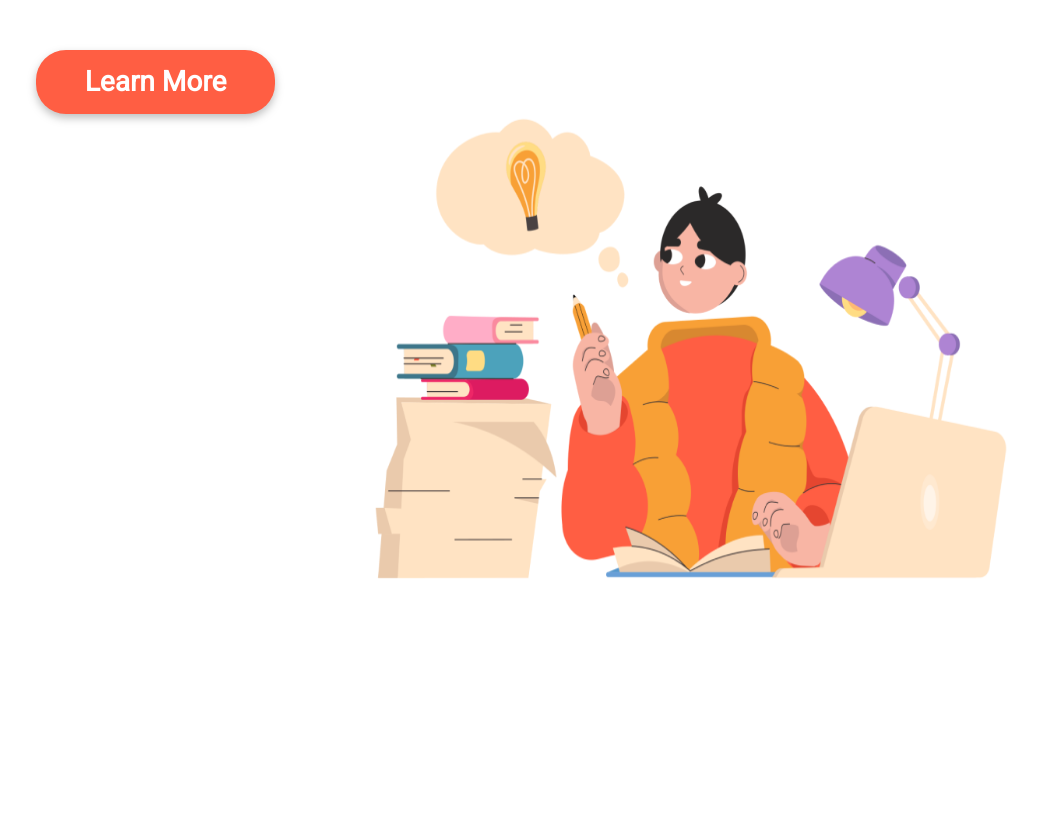
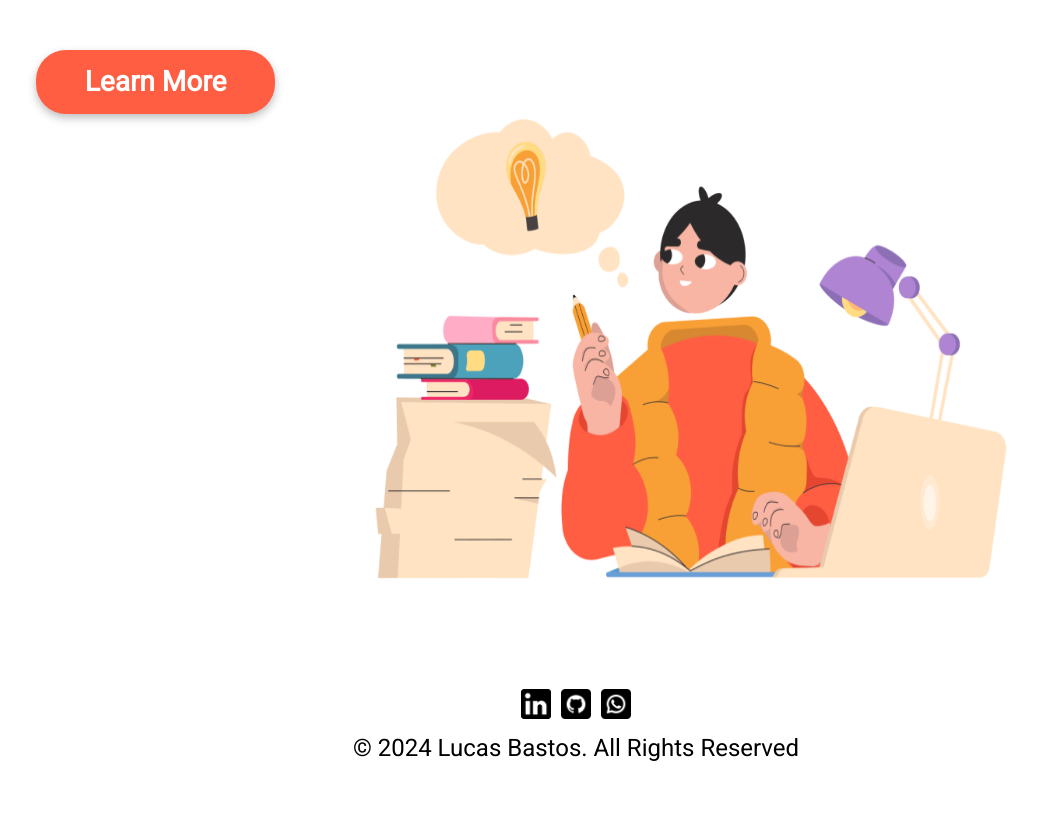
Before and after one commit to lbastoss/Project-library, a plain HTML site: page index.html in a window 1280 px wide. Shown: the part 539-1370 px from the top of the page, without its empty margins (64-1102 px from the left). Before the commit the page ends 1138 px from the top, so only its background shows below. Drawn offline with Linux system fonts and the light colour scheme.

Commit message:
adicionando e estilizando footer

```diff
--- a/index.html
+++ b/index.html
@@ -37,4 +37,29 @@
     <img src="./assets/image.png" class="image" alt="boy-learning">
 </body>
 
+<footer class="container">
+
+
+
+        <div class="links-footer">
+            <a href="https://www.linkedin.com/in/dev-lucas-bastoss/" target="_blank" title="Linkedin"><img
+                    src="./assets/logotipo-do-linkedin.png" alt="Linkedin-logo" class="social-media" /></a>
+
+            <a href="https://github.com/lbastoss" target="_blank" title="GitHub"><img src="./assets/github.png"
+                    alt="Github" class="social-media" /></a>
+
+            <a href="https://api.whatsapp.com/send?phone=5527998711427" alt="whatsapp-logo" target="_blank"
+                title="whatsapp"> <img src="./assets/whatsapp.png" class="social-media"></a>
+
+        </div>
+
+
+        <p class="develop"> &copy 2024 Lucas Bastos. All Rights Reserved</p>
+
+
+
+
+
+</footer>
+
 </html>
--- a/styles.css
+++ b/styles.css
@@ -81,3 +81,48 @@ p {
 
 
 }
+
+
+
+.links-footer {
+    display: flex;
+    align-items: center;
+    justify-content: center;
+    gap: 10px
+}
+
+.social-media:hover {
+    opacity: .8;
+}
+
+.social-media:active {
+    opacity: .4;
+}
+
+.social-media {
+    width: 30px;
+    display: flex;
+    align-items: center;
+    justify-content: center;
+
+
+
+}
+
+.container {
+    color: white;
+    display: flex;
+    flex-direction: column;
+    justify-content: center;
+    align-items: center;
+    margin-bottom: 30px;
+    margin-top: 90px;
+}
+
+.develop {
+    color: black;
+    display: flex;
+    align-items: center;
+    justify-content: center;
+    margin-top: 15px;
+}
```
Also changed, not shown: assets/github.png (added), assets/instagram.png (added), assets/logotipo-do-linkedin.png (added), assets/whatsapp.png (added).
